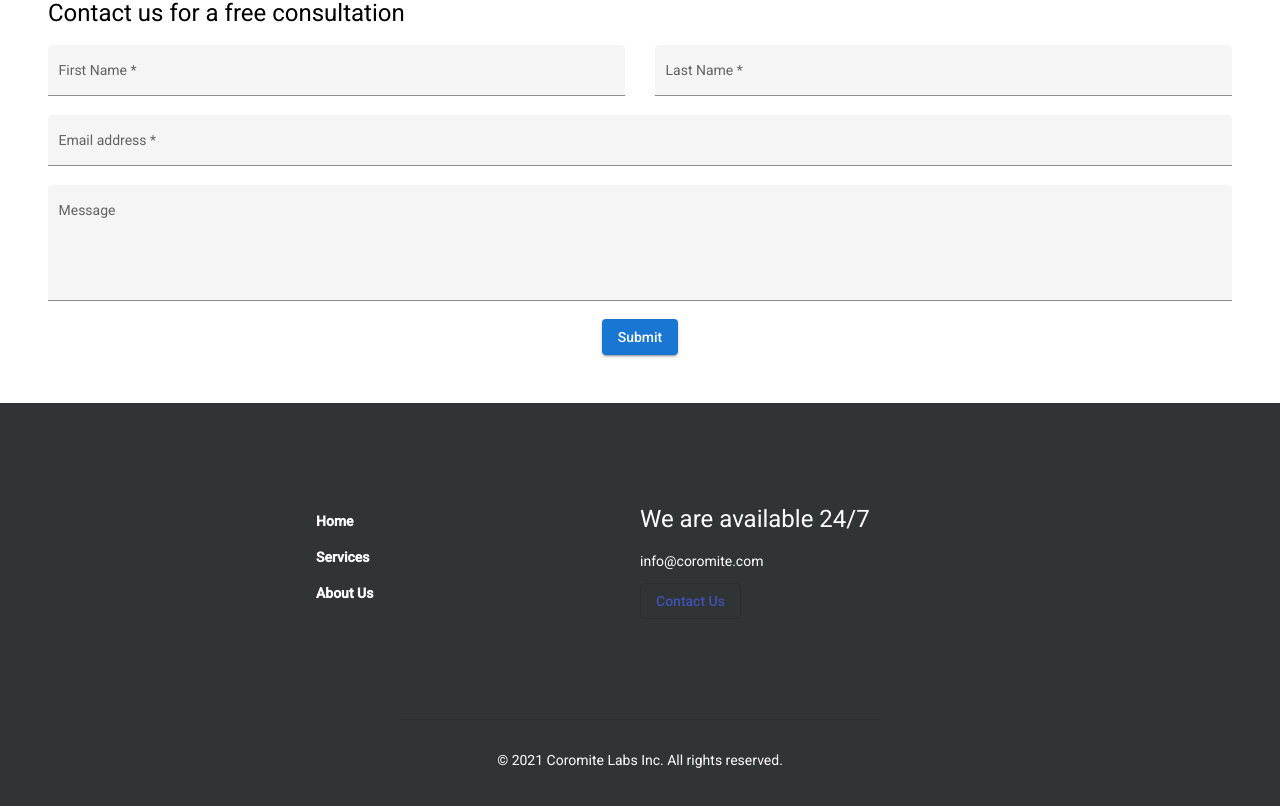
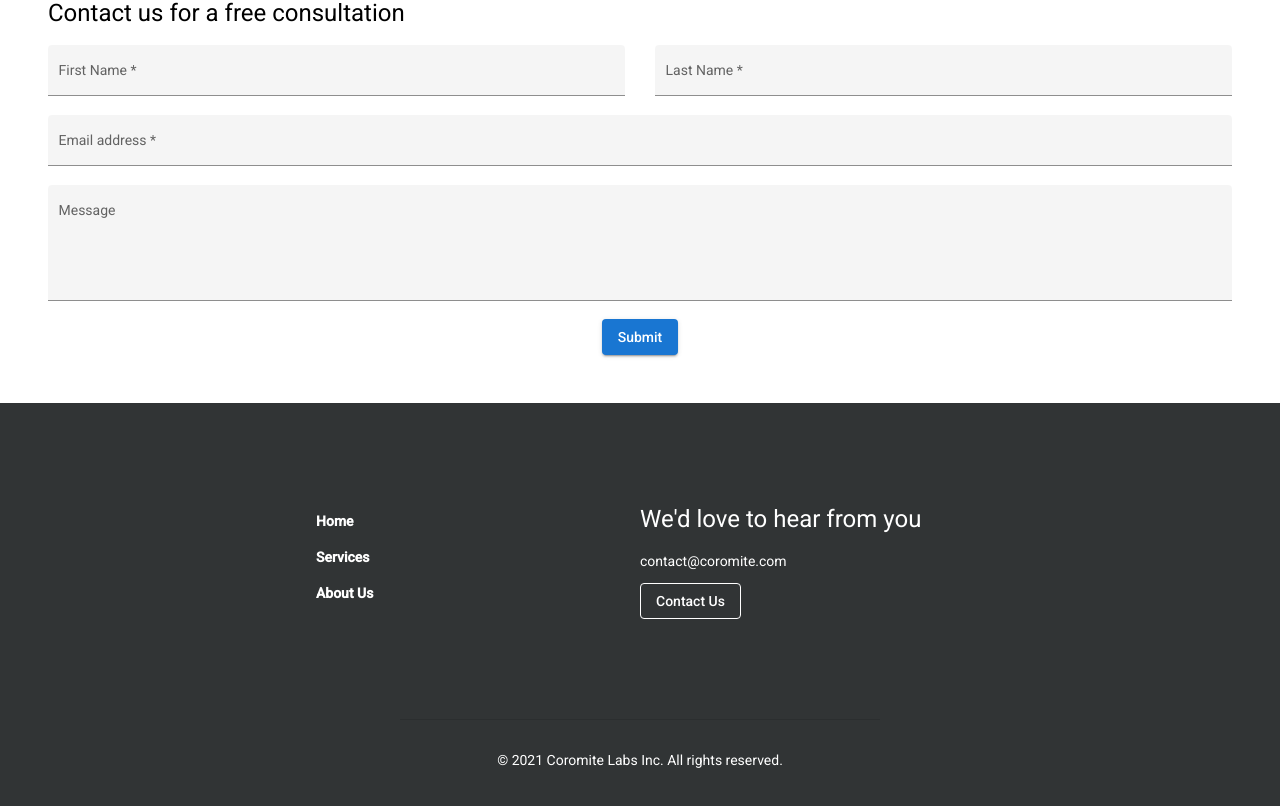
Before and after one commit to javier-munster/coromite-homepage, an Angular app: page / in a window 1280 px wide. Shown: the part 1204-2010 px from the top of the page. Built offline with nearby package versions, Linux system fonts and the light colour scheme.

Commit message:
fix: styling for footer contact button

```diff
--- a/src/app/components/footer/footer.component.css
+++ b/src/app/components/footer/footer.component.css
@@ -35,6 +35,7 @@
 
 .mat-stroked-button {
     background: transparent;
+    border-color: white;
 }
 
 .mat-stroked-button:hover {
--- a/src/app/components/footer/footer.component.html
+++ b/src/app/components/footer/footer.component.html
@@ -16,9 +16,9 @@
                 </div> -->
             </div>
             <div fxFlex="50">
-                <h1>We are available 24/7</h1>
-                <p>info@coromite.com</p>
-                <a mat-stroked-button routerLink="/" fragment="contact" tabindex="4" color="primary">Contact Us</a>
+                <h1>We'd love to hear from you</h1>
+                <p>contact@coromite.com</p>
+                <a mat-stroked-button routerLink="/" fragment="contact" tabindex="4">Contact Us</a>
             </div>
         </div>
         <div class="divider">
```
